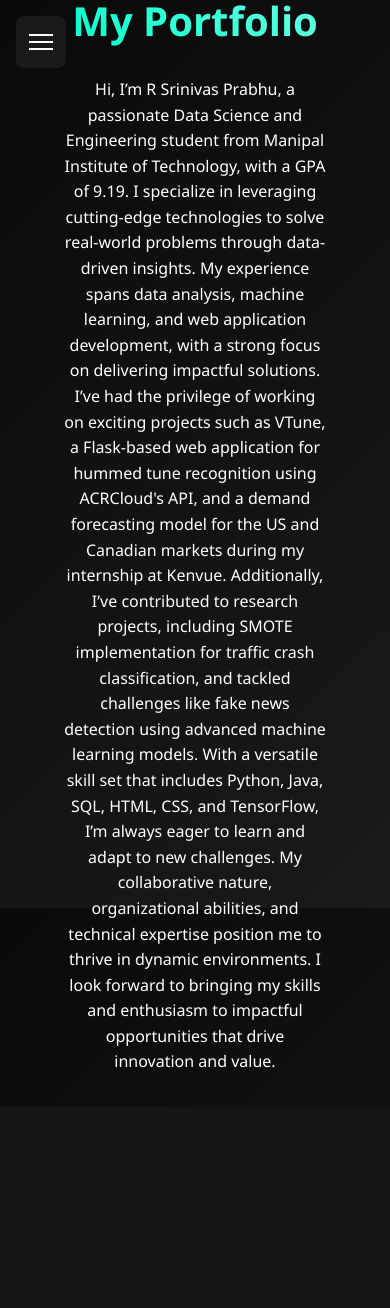
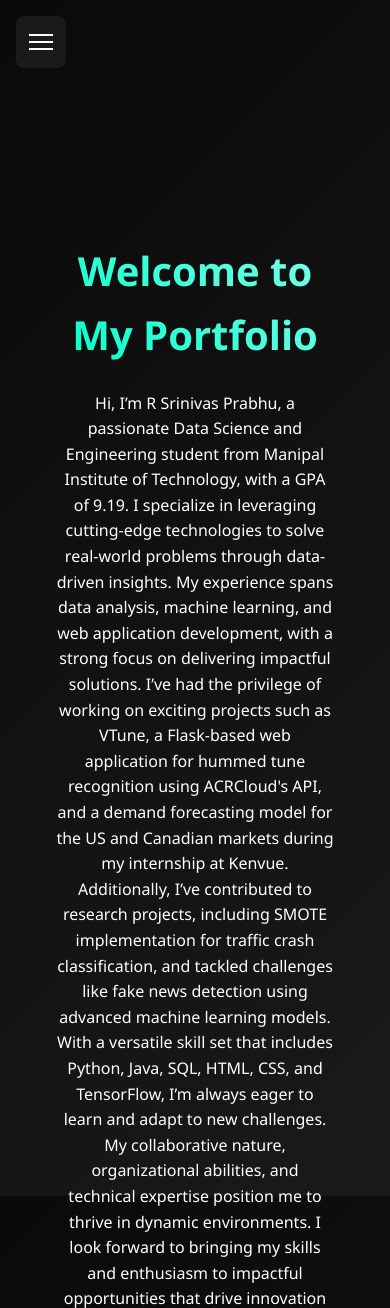
Before and after one commit to SieGe0701/portfolio, a Flask app: page / in a window 390 px wide. Shown: the top 1308 px of the page. Before the commit the page ends 1068 px from the top, so only its background shows below. Run offline with Flask 3, Linux system fonts and the light colour scheme.

Commit message:
Fix home page responsiveness

```diff
--- a/static/css/style.css
+++ b/static/css/style.css
@@ -399,8 +399,14 @@
 @media (max-width: 768px) {
     /* Reset container padding */
     .container {
-        padding-top: 2rem;
+        padding: 4rem 1.5rem 2rem 1.5rem;
         transition: margin-left 0.3s ease;
+    }
+    .hero{
+        margin-top: 16rem;
+    }
+    .hero-content{
+        justify-content: normal;
     }
 
     /* Nav Toggle Button */
@@ -491,9 +497,6 @@
         opacity: 0;
         transition: opacity 0.3s ease;
     }
-    .hero-container{
-        margin-top: 10rem;
-    }
     .nav-overlay.open {
         display: block;
         opacity: 1;
```
